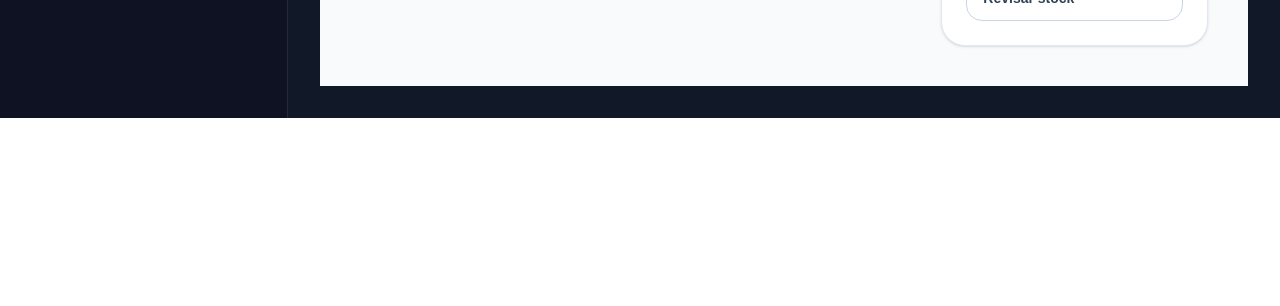
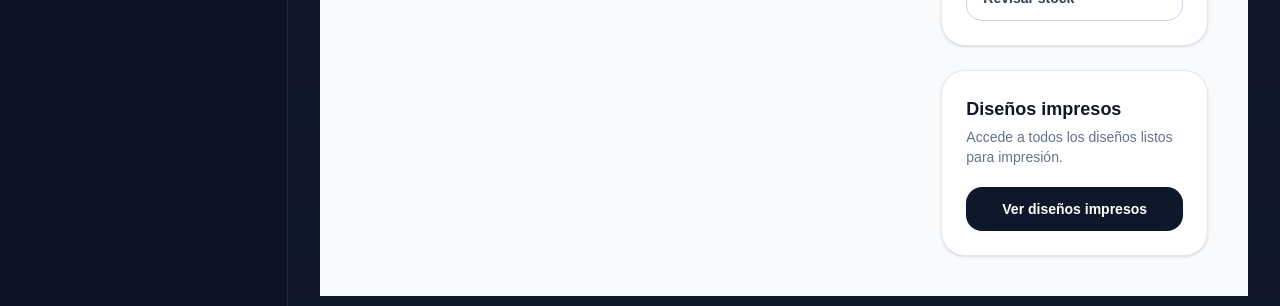
Before and after one commit to nataliaamartinez/vinalux-app, a Next.js app: page / in a window 1280 px wide. Shown: the part 1327-1633 px from the top of the page. Before the commit the page ends 1445 px from the top, so only its background shows below. Built offline with nearby package versions, Linux system fonts and the light colour scheme; no server answers; the database is empty.

Commit message:
añadir seccion de siseños impresos

```diff
--- a/app/page.tsx
+++ b/app/page.tsx
@@ -714,6 +714,26 @@ export default function DashboardPage() {
                     </Link>
                   </div>
                 </div>
+
+<div className="mt-6 rounded-3xl border border-slate-200 bg-white p-6 shadow-sm">
+  <h2 className="text-lg font-semibold text-slate-900">
+    Diseños impresos
+  </h2>
+
+  <p className="mt-1 text-sm text-slate-500">
+    Accede a todos los diseños listos para impresión.
+  </p>
+
+  <div className="mt-5 grid gap-3">
+    <Link
+      href="/disenos-impresos"
+      className="rounded-2xl bg-slate-900 px-4 py-3 text-sm font-semibold text-white text-center transition hover:bg-slate-800"
+    >
+      Ver diseños impresos
+    </Link>
+  </div>
+</div>
+
               </div>
             </div>
           </>
```
